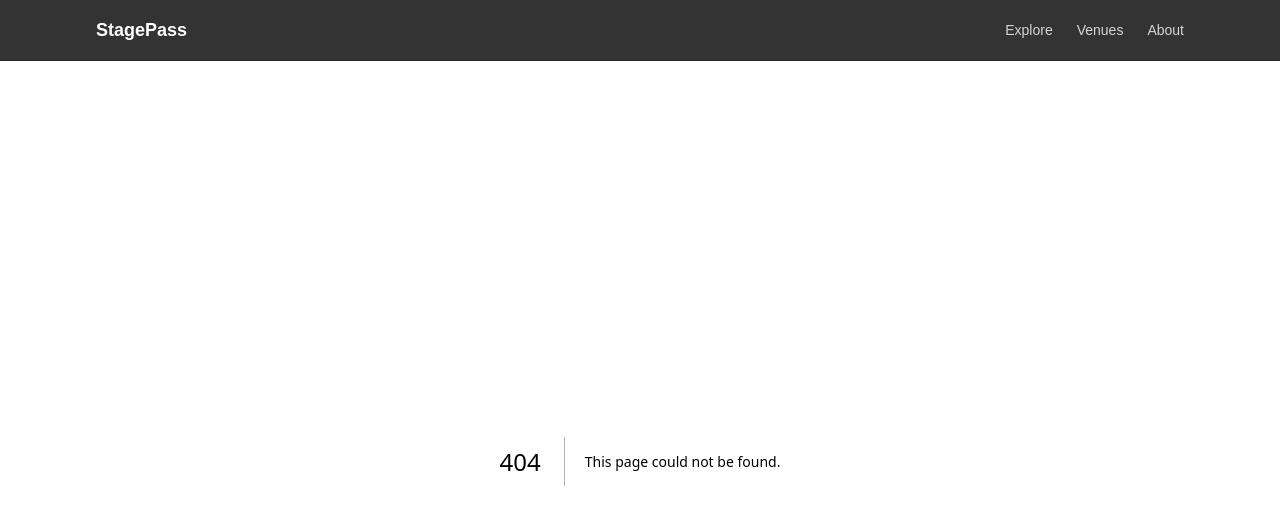
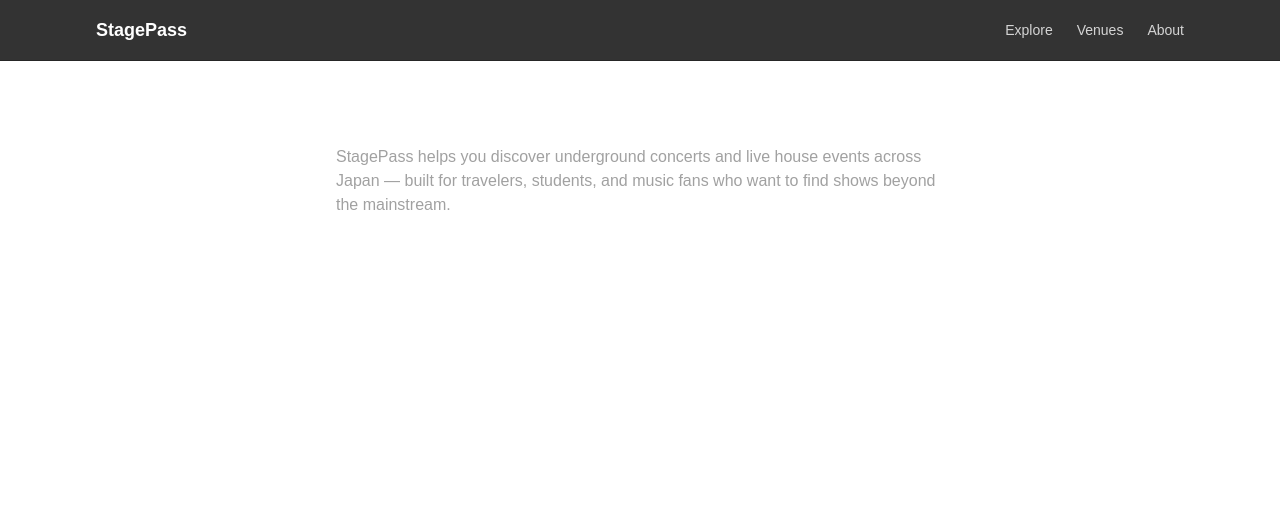
Before and after one commit to kaijunwong01-stack/stagepass, a Next.js app: page /about in a window 1280 px wide. Before the commit this address had no page. Shown: the top 524 px of the page. Built offline with nearby package versions, Linux system fonts and the light colour scheme.

Commit message:
feat: wire up navigation links with venues and about placeholder pages

```diff
--- /dev/null
+++ b/src/app/about/page.tsx
@@ -0,0 +1,12 @@
+export default function AboutPage() {
+  return (
+    <main className="mx-auto min-h-screen max-w-2xl px-4 py-10 sm:px-8">
+      <h1 className="text-3xl font-bold text-white">About StagePass</h1>
+      <p className="mt-2 text-neutral-400">
+        StagePass helps you discover underground concerts and live house
+        events across Japan — built for travelers, students, and music fans
+        who want to find shows beyond the mainstream.
+      </p>
+    </main>
+  );
+}
--- /dev/null
+++ b/src/app/venues/page.tsx
@@ -0,0 +1,11 @@
+export default function VenuesPage() {
+  return (
+    <main className="mx-auto min-h-screen max-w-2xl px-4 py-10 sm:px-8">
+      <h1 className="text-3xl font-bold text-white">Venues</h1>
+      <p className="mt-2 text-neutral-400">
+        Venue pages are coming soon — browse live houses and clubs across
+        Japan.
+      </p>
+    </main>
+  );
+}
--- a/src/components/Navbar.tsx
+++ b/src/components/Navbar.tsx
@@ -1,13 +1,23 @@
+import Link from "next/link";
+
 export default function Navbar() {
   return (
     <header className="sticky top-0 z-50 border-b border-neutral-800 bg-black/80 backdrop-blur-md">
       <nav className="mx-auto flex max-w-6xl items-center justify-between px-4 py-4 sm:px-8">
-        <span className="text-lg font-bold text-white">StagePass</span>
+        <Link href="/" className="text-lg font-bold text-white">
+          StagePass
+        </Link>
 
         <div className="flex gap-6 text-sm text-neutral-300">
-          <span className="cursor-pointer hover:text-white">Explore</span>
-          <span className="cursor-pointer hover:text-white">Venues</span>
-          <span className="cursor-pointer hover:text-white">About</span>
+          <Link href="/" className="hover:text-white">
+            Explore
+          </Link>
+          <Link href="/venues" className="hover:text-white">
+            Venues
+          </Link>
+          <Link href="/about" className="hover:text-white">
+            About
+          </Link>
         </div>
       </nav>
     </header>
```
